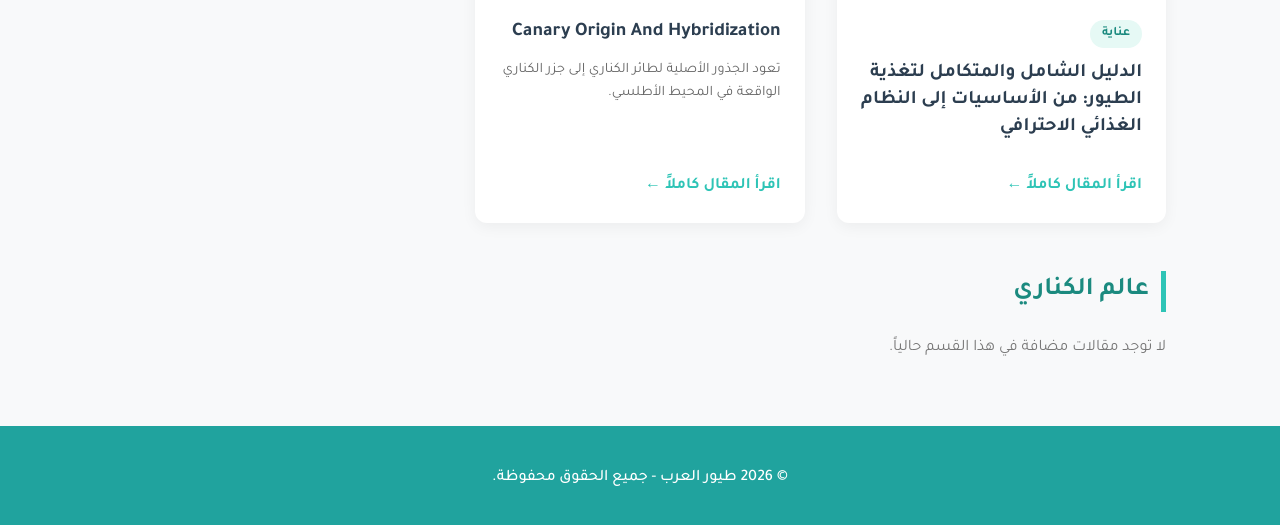
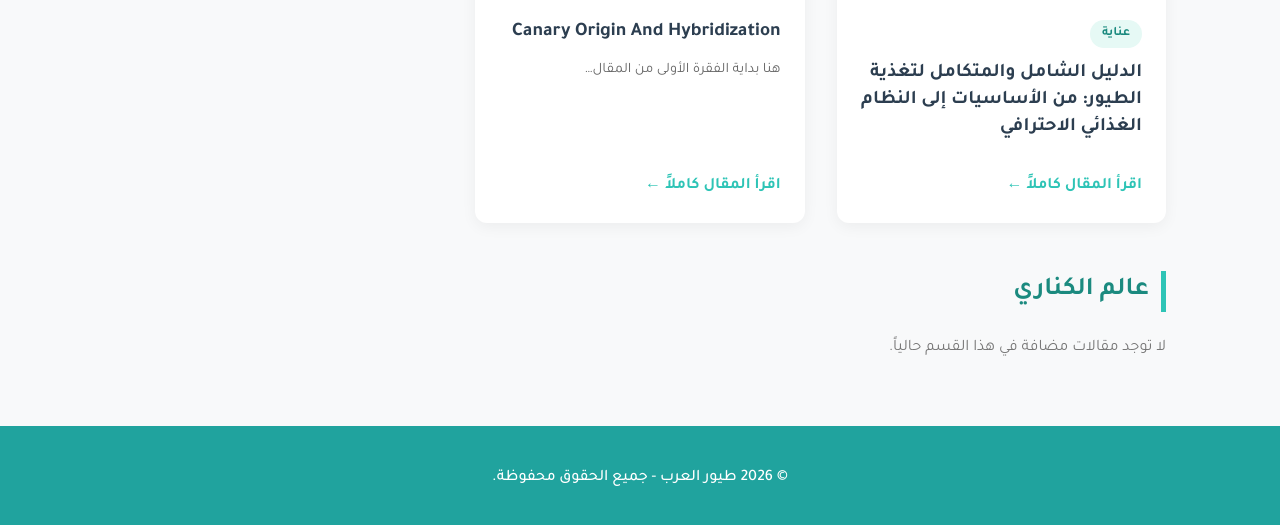
Before and after one commit to birdsarabic/birdsarabic.github.io, a Jekyll site: the page built from index.html, in a window 1280 px wide, cut to the strip 641-1172 px from the top of the page. Shown: the top 525 px of the strip. Built offline with Jekyll 4.4.1, drawn with Linux system fonts in a browser that asks for light colours.

Commit message:
Update 2026-10-22-canary-origin-and-hybridization.md

```diff
--- a/_posts/2026-10-22-canary-origin-and-hybridization.md
+++ b/_posts/2026-10-22-canary-origin-and-hybridization.md
@@ -1,8 +1,10 @@
-تعود الجذور الأصلية لطائر الكناري إلى جزر الكناري الواقعة في المحيط الأطلسي.
+هنا بداية الفقرة الأولى من المقال...
 
-![طائر الكناري البري](https://i.ibb.co/example/canary.jpg)
+![وصف الصورة](https://images.unsplash.com/photo-1548550023-2bdb3c5beed7?auto=format&fit=crop&w=1200&q=80)
 
-في هذا القسم نسلط الضوء على طرق التهجين المختلفة...
+*توضيح: طائر الكناري في بيئته الطبيعية.*
+
+ثم تتابع كتابة بقية المقال بشكل طبيعي...
 
 يُعتبر طائر الكناري (*Serinus canaria*) واحداً من أكثر طيور الزينة شهرة وانتشاراً في العالم، ويمتلك تاريخاً مثيراً يبدأ من البراري الساحرة وينتهي داخل أشهر دور التربية والإنتاج العالمية.
 
```
